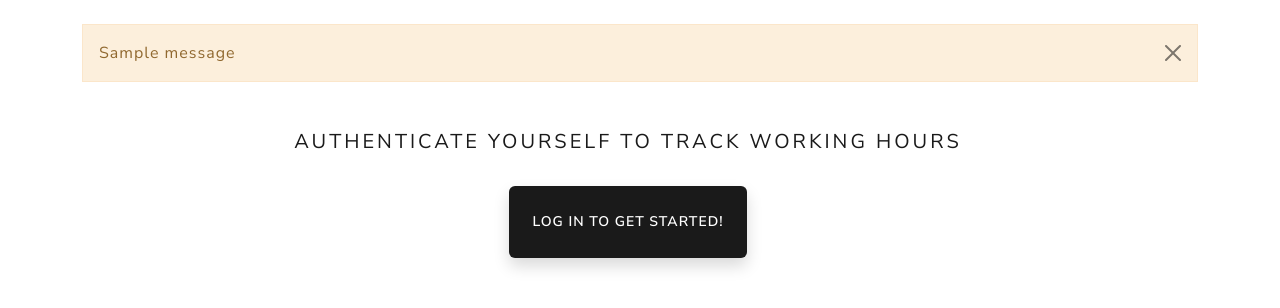
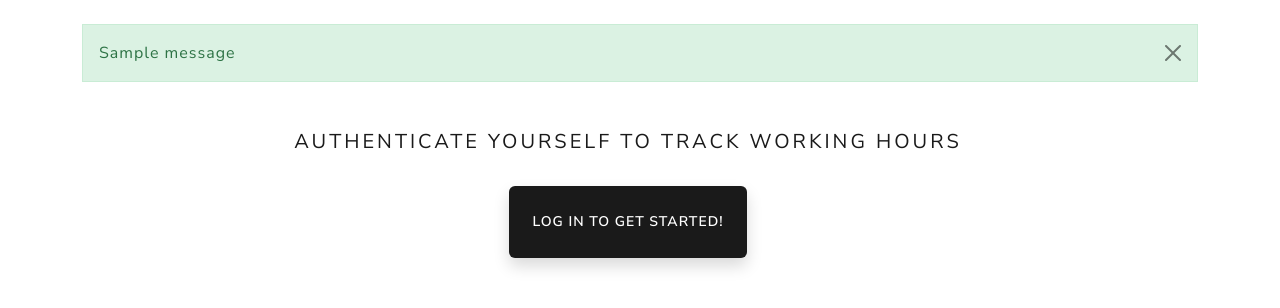
Before and after one commit to adonini/working_hours, a Django app: page / in a window 1280 px wide. Shown: the part 48-356 px from the top of the page. Run offline with Django 4.2, Linux system fonts and the light colour scheme; tables that the repository leaves empty hold one stand-in row (values such as "Sample post"); one stand-in notice (Sample message) is shown; some libraries are stand-ins or nearby versions.

Commit message:
diversificate alert color

```diff
--- a/shifterslogin/templates/login/base.html
+++ b/shifterslogin/templates/login/base.html
@@ -39,9 +39,19 @@
         <br/>
         {% if messages %}
             {% for message in messages %}
-                <div class="alert alert-warning alert-dismissible fade show" role="alert">
-                {{ message }}
-                <button type="button" class="btn-close" data-bs-dismiss="alert" aria-label="Close"></button>
+                {% if message.tags == 'success' %}
+                    <div class="alert alert-success alert-dismissible fade show" role="alert">
+                {% elif message.tags == 'warning' %}
+                    <div class="alert alert-warning alert-dismissible fade show" role="alert">
+                {% elif message.tags == 'error' %}
+                    <div class="alert alert-danger alert-dismissible fade show" role="alert">
+                {% elif message.tags == 'info' %}
+                    <div class="alert alert-info alert-dismissible fade show" role="alert">
+                {% else %}
+                    <div class="alert alert-primary alert-dismissible fade show" role="alert">
+                {% endif %}
+                    {{ message }}
+                    <button type="button" class="btn-close" data-bs-dismiss="alert" aria-label="Close"></button>
                 </div>
             {% endfor %}
         {% endif %}
```
